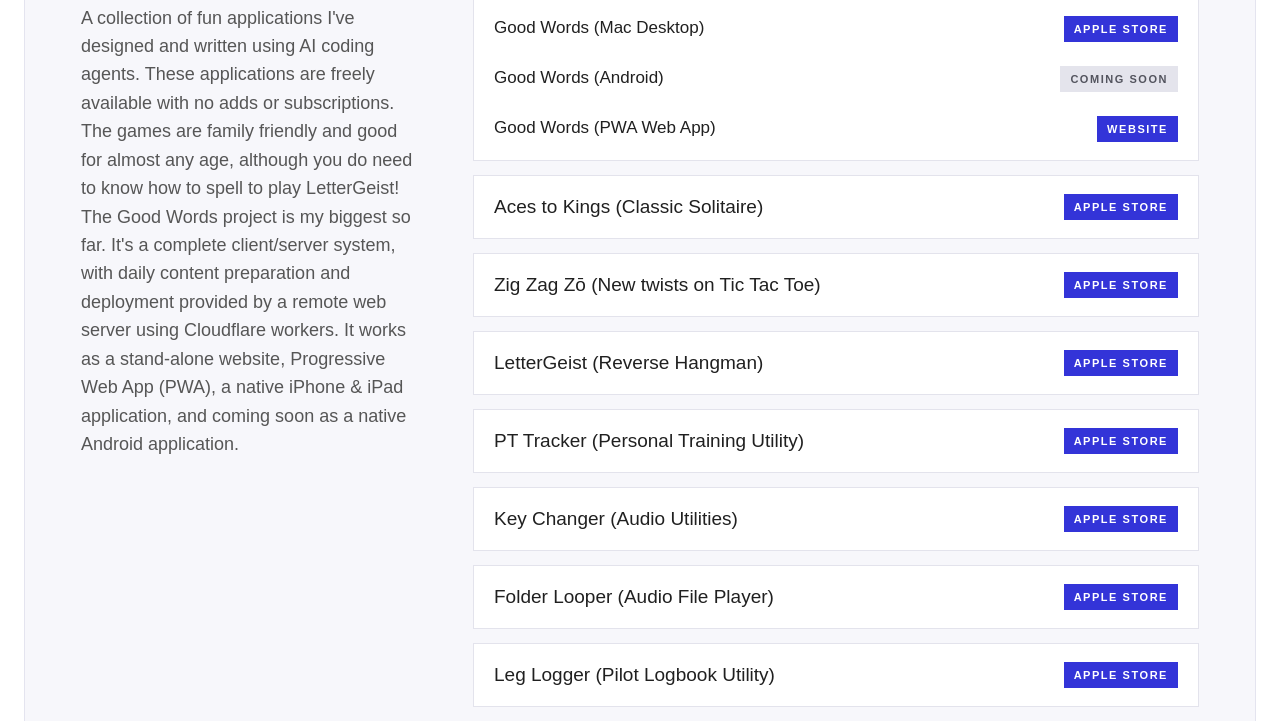
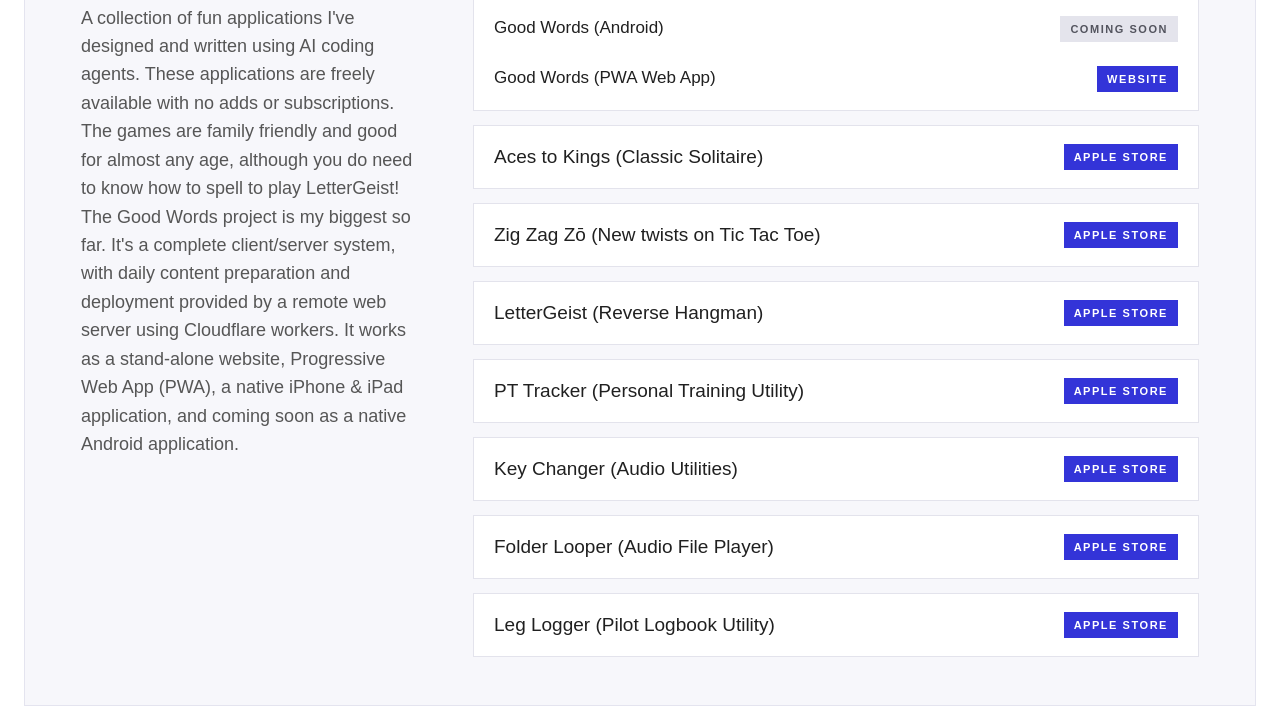
Before and after one commit to joecoolcoder/joeratterman-com, a plain HTML site: page resources.html in a window 1280 px wide. Shown: the part 379-1100 px from the top of the page. Drawn offline with Linux system fonts and the light colour scheme.

Commit message:
Update resources.html

```diff
--- a/resources.html
+++ b/resources.html
@@ -33,10 +33,6 @@
           <h3>Good Words (Daily Devotional, Verses, Quotes &amp; More)</h3>
           <a class="resource-app-platform" href="https://apps.apple.com/us/app/goodwords/id6814318498" target="_blank" rel="noopener">
             <span>Good Words (iPhone &amp; iPad)</span>
-            <small>Apple Store</small>
-          </a>
-          <a class="resource-app-platform" href="https://apps.apple.com/us/app/goodwords/id6814318498" target="_blank" rel="noopener">
-            <span>Good Words (Mac Desktop)</span>
             <small>Apple Store</small>
           </a>
           <div class="resource-app-platform resource-pending">
```
